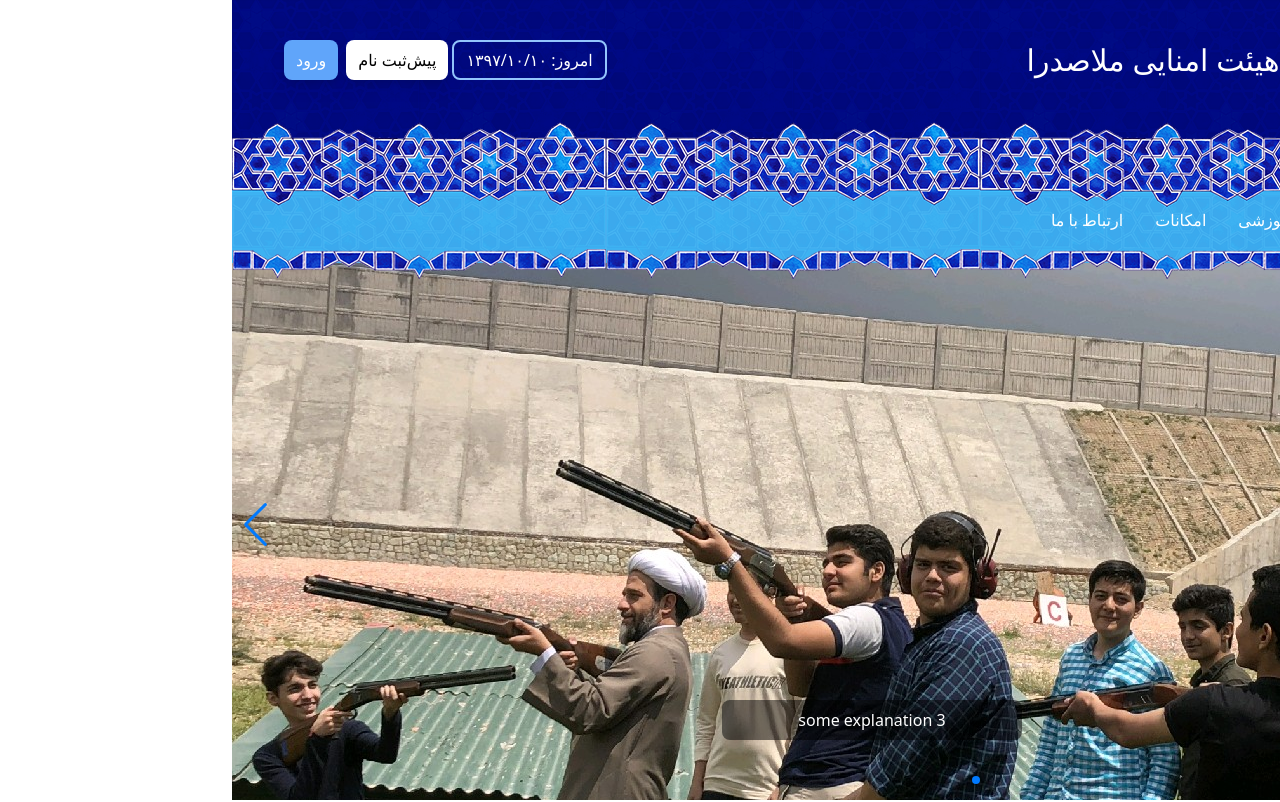
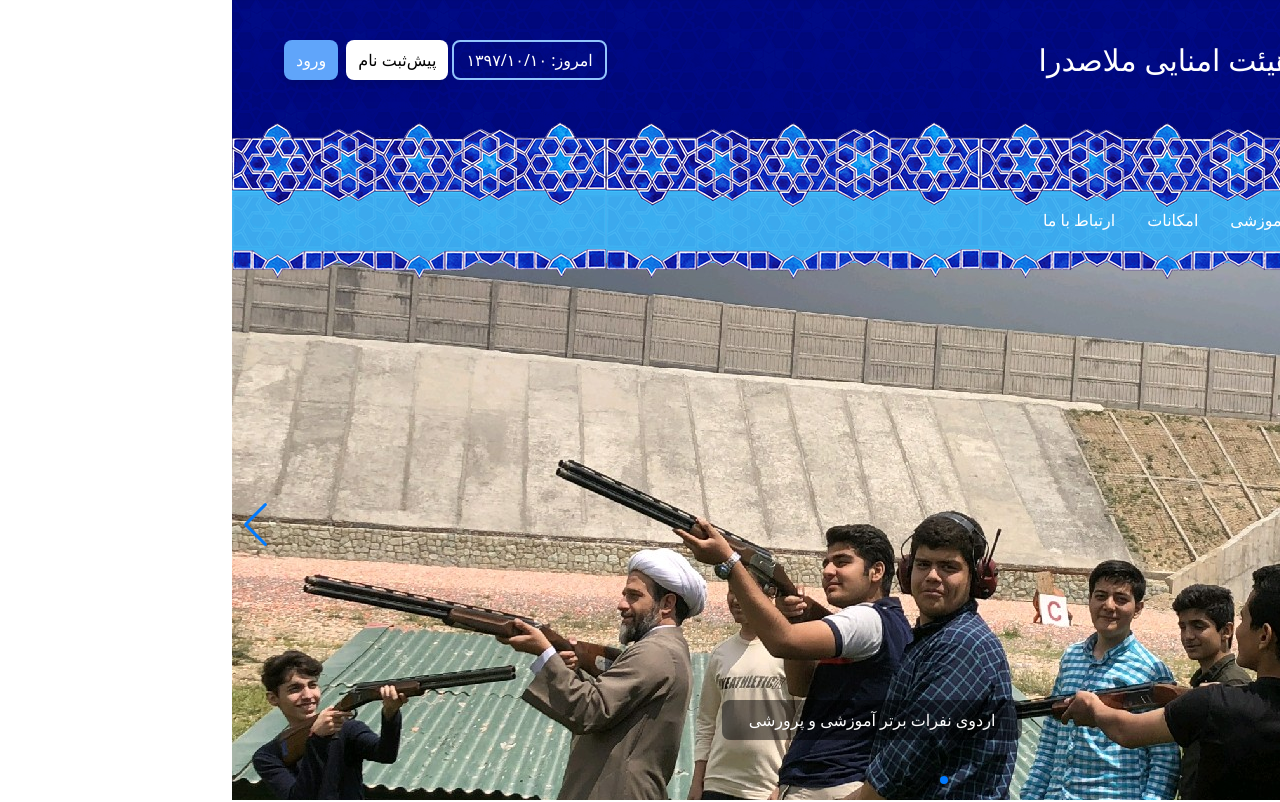
Before and after one commit to Amohammadi2/mollasadra-landing-page, a React (Vite) app: page / in a window 1280 px wide. Shown: the top 802 px of the page. Built offline with nearby package versions, Linux system fonts and the light colour scheme; grey boxes are pictures that could not be loaded.

Commit message:
[feat] add side menu

```diff
--- a/src/App.jsx
+++ b/src/App.jsx
@@ -133,20 +133,16 @@ function App() {
           style={{height: `calc(100vh - ${navbarCurrentHeight}px)`}}
         >
           {[
-            [3, 'some explanation'],
-            [1, 'some explanation'],
-            [15, 'some explanation'],
-            [2, 'some explanation'],
-            [4, 'some explanation'],
-            [5, 'some explanation'],
-            [6, 'some explanation'],
-            [7, 'some explanation'],
-            [8, 'some explanation'],
-            [9, 'some explanation'],
-            [11, 'some explanation'],
-            [12, 'some explanation'],
-            [13, 'some explanation'],
-            [14, 'some explanation']
+            [3, 'اردوی نفرات برتر آموزشی و پرورشی'],
+            [15, 'مسجد جمکران'],
+            [2, 'اردوی آشنایی دماوند'],
+            [4, 'اردوی آشنایی دماوند'],
+            [6, 'هیئت محبان الائمه'],
+            [9, 'قرائت قرآن'],
+            [11, 'مراسمات'],
+            [12, 'سینما'],
+            [13, ''],
+            [14, 'اردوی نفرات برتر آموزشی و پرورشی']
           ].map(([index, description]) => (
             <SwiperSlide key={index}>
               {({ isActive }) => (
@@ -156,19 +152,8 @@ function App() {
           ))}
         </Swiper>
       </div>
-      {/* Review: should we turn this into a `ContentContainer` component? */}
-      <section className="mt-12 pr-12 pl-12 md:pr-28 md:pl-28 lg:pr-48 lg:pl-48 mb-7" id="info">
-        <h1 className="text-5xl text-center">
-          درباره ما
-        </h1>
-        <p className="mt-8 leading-loose">
-          دبیرستان ملاصدرا یکی از دبیرستان های دولتی منطقه ۱۴ است که با رویکرد علمی_پرورشی اداره می گردد. دغدغه اصلی اعضای هیئت امنا و عوامل اجرایی دبیرستان, تربیت دانش آموزان کوشا در مسائل آموزشی و توانمند در مسائل اعتقادی می باشد.
-          در کنار فعالیتهای آموزشی که همه ساله منجر به کسب رتبه برتر امتحانات نهایی در بین مدارس سطح منطقه و موفقیت دانش آموزان در آزمون سراسری دانشگاه های کشور می شود, تلاش های پرورشی در سه سطح عام (کلیه دانش آموزان دبیرستان ), سطح خاص(فعالیتهای تفریحی اعتقادی در طرح عمار ) و هیئت محبان الائمه (رهروان امام و شهدا) می باشد.
-          از مجموعه فعالیت های پرورشی دبیرستان طرح مطالعاتی اندیشه برتر, با رویکرد مطالعه کتب شهید مطهری و آثار مقام معظم رهبری وکسب عناوین برتر مسابقات فرهنگی و هنری ادبی و قرآن و عترت دانش آموزی در سطح منطقه و شهر تهران و ...می باشد .
-        </p>
-      </section>
       {/* Review: should we turn this into a `SectionContainer` component? */}
-      <div className="relative mt-96 pb-52" style={{backgroundColor: "#FAFAFA"}} id="parvareshi">
+      <div className="relative mt-60 pb-52" style={{backgroundColor: "#FAFAFA"}} id="parvareshi">
         <GrayWave className="absolute" style={{transform: "translateY(-210px)"}} />
         {/* Review: should we turn this into a `ContentContainer` component? */}
         <section className="pr-12 pl-12 md:pr-28 md:pl-28 lg:pr-48 lg:pl-48">
--- /dev/null
+++ b/src/components/IconWrapper.jsx
@@ -0,0 +1,25 @@
+export default function IconWrapper({ children, dark=false, side='10', styles='', ...props}) {
+  // Todo: find a way to optimize and clean up this shit ...
+  if (dark) {
+    return (
+      <i className={`
+        flex justify-center items-center w-${side} h-${side}
+        cursor-pointer rounded-full
+        transition-all ease-out hover:bg-[rgba(255,255,255,0.15)] ${styles}
+      `} {...props}>
+        {children}
+      </i>
+    )
+  }
+  else {
+    return (
+      <i className={`
+        flex justify-center items-center w-${side} h-${side}
+        cursor-pointer rounded-full
+        transition-all ease-out hover:bg-[rgba(0,0,0,0.11)] ${styles}
+      `} {...props}>
+        {children}
+      </i>
+    )
+  }
+}
--- a/src/components/Navbar/Navbar.view.jsx
+++ b/src/components/Navbar/Navbar.view.jsx
@@ -5,11 +5,20 @@ import { AnimatePresence, motion } from "framer-motion";
 import Button from "../Button";
 import headerBg from "../../assets/header-bg.png";
 import Imam from "../../assets/imam.png";
-import { useHeaderState } from "./hooks";
+import {
+  useHeaderContentState,
+  useHeaderState,
+  useSidebarState,
+} from "./hooks";
+import { FontAwesomeIcon } from "@fortawesome/react-fontawesome";
+import { faBars } from "@fortawesome/free-solid-svg-icons";
+import IconWrapper from "../IconWrapper";
 
 export default forwardRef(function NavbarView({ widndowWidth }, ref) {
-  const [sidebarActive, setSidebarActive] = useState(false);
+  const [sidebarOpen, setSidebarOpen] = useState(false);
   const { showHeader } = useHeaderState();
+  const { showSidebar } = useSidebarState();
+  const { showFullText, showDate, decreaseFontSize } = useHeaderContentState();
 
   function redirectToPortal() {
     window.location = "https://mollasadraschool.ir/Account/Login";
@@ -18,11 +27,6 @@ export default forwardRef(function NavbarView({ widndowWidth }, ref) {
   function redirectToPreregistration() {
     window.location = "https://mollasadraschool.ir/PreRegistration/Level0";
   }
-
-  useEffect(() => {
-    if (widndowWidth <= screens["md"]) setSidebarActive(true);
-    else setSidebarActive(false);
-  }, [widndowWidth]);
 
   //#region Navbar Animation Variants
   const navLinkContainerVariants = {
@@ -59,6 +63,39 @@ export default forwardRef(function NavbarView({ widndowWidth }, ref) {
     </>
   );
 
+  const navLinks = (
+    <>
+      <motion.a
+        href="#parvareshi"
+        className="mx-4"
+        variants={navLinkitemVariants}
+      >
+        معاونت پرورشی
+      </motion.a>
+      <motion.a
+        href="#amoozeshi"
+        className="mx-4"
+        variants={navLinkitemVariants}
+      >
+        معاونت آموزشی
+      </motion.a>
+      <motion.a
+        href="#features"
+        className="mx-4"
+        variants={navLinkitemVariants}
+      >
+        امکانات
+      </motion.a>
+      <motion.a
+        href="#stats"
+        className="mx-4"
+        variants={navLinkitemVariants}
+      >
+        ارتباط با ما
+      </motion.a>
+    </>
+  )
+
   return (
     <motion.div
       className="fixed text-white top-0 right-0 left-0 z-[1000000]"
@@ -71,7 +108,7 @@ export default forwardRef(function NavbarView({ widndowWidth }, ref) {
     >
       <motion.div
         layout
-        className="px-12"
+        className={`${decreaseFontSize ? "px-1" : "px-12"}`}
         style={{ height: showHeader ? "160px" : "auto" }}
       >
         <motion.div
@@ -84,7 +121,6 @@ export default forwardRef(function NavbarView({ widndowWidth }, ref) {
           }
           initial={false}
         >
-          <AnimatePresence>
           <div className="flex items-center">
             <motion.img
               initial={{ opacity: 0, scale: 0.3 }}
@@ -95,12 +131,16 @@ export default forwardRef(function NavbarView({ widndowWidth }, ref) {
               className="rounded-xl"
             />
             <motion.h1
-                className="text-3xl mr-3"
+              className={`${
+                decreaseFontSize ? "text-xl mr-2" : "text-3xl"
+              } mr-3"`}
               initial={{ y: -200 }}
               animate={{ y: 0 }}
               transition={{ type: "spring", delay: 0.4 }}
             >
-                دبیرستان هیئت امنایی ملاصدرا
+              {showFullText
+                ? "دبیرستان هیئت امنایی ملاصدرا"
+                : "دبیرستان ملاصدرا"}
             </motion.h1>
           </div>
           {showHeader && (
@@ -110,13 +150,14 @@ export default forwardRef(function NavbarView({ widndowWidth }, ref) {
               animate={{ opacity: 1 }}
               exit={{ opacity: 0 }}
             >
+              {showDate && (
                 <div className="flex items-center justify-center border-2 px-3 border-blue-300 rounded-lg">
                   امروز: ۱۳۹۷/۱۰/۱۰
                 </div>
+              )}
               {navButtonGroup}
             </motion.div>
           )}
-          </AnimatePresence>
         </motion.div>
       </motion.div>
       <motion.div
@@ -126,20 +167,40 @@ export default forwardRef(function NavbarView({ widndowWidth }, ref) {
         className="flex items-center justify-between py-4 px-2"
         style={{ height: showHeader ? "120px" : "unset" }}
       >
-        <div className="flex items-center">
-          <motion.a href="#" className="mx-4" variants={navLinkitemVariants}>
-            معاونت پرورشی
-          </motion.a>
-          <motion.a href="#" className="mx-4" variants={navLinkitemVariants}>
-            معاونت آموزشی
-          </motion.a>
-          <motion.a href="#" className="mx-4" variants={navLinkitemVariants}>
-            امکانات
-          </motion.a>
-          <motion.a href="#" className="mx-4" variants={navLinkitemVariants}>
-            ارتباط با ما
-          </motion.a>
+        <AnimatePresence>
+          {showSidebar && sidebarOpen && (
+            <motion.div initial={{opacity: 0}} animate={{opacity:1}} exit={{opacity:0}} className="fixed top-0 right-0 left-0 bottom-0 bg-[rgba(0,0,0,.4)]" onClick={()=>setSidebarOpen(false)}>
+              <motion.div initial={{x: 200}} animate={{x: 0}} exit={{x: 200}} className="w-[200px] h-screen flex flex-col bg-white text-black" onClick={e=>e.stopPropagation()}>
+                <div className="my-2 px-2">
+                  <a href="#parvareshi">معاونت پرورشی</a>
                 </div>
+                <div className="my-2 px-2">
+                  <a href="#amoozeshi">معاونت آموزشی</a>
+                </div>
+                <div className="my-2 px-2">
+                  <a href="#features">امکانات</a>
+                </div>
+                <div className="my-2 px-2">
+                  <a href="#stats">ارتباط با ما</a>
+                </div>
+              </motion.div>
+            </motion.div>
+          )}
+        </AnimatePresence>
+        <div className="flex items-center px-2">
+          {!showSidebar ? (
+            navLinks
+          ) : (
+            <IconWrapper dark onClick={()=>setSidebarOpen(true)}>
+              <FontAwesomeIcon
+                icon={faBars}
+                className="text-xl"
+                style={{ alignContent: "middle" }}
+              />
+            </IconWrapper>
+          )}
+        </div>
+
         <AnimatePresence>
           {!showHeader && (
             <motion.div
--- a/src/components/Navbar/hooks.js
+++ b/src/components/Navbar/hooks.js
@@ -1,5 +1,7 @@
 import { useEffect, useState } from "react";
+import { useWindowSize } from "react-use";
 import usePageScroll from "../../hooks/usePageScroll";
+import { screens } from "../../shared/constants";
 
 export function useHeaderState() {
   const { scrollY } = usePageScroll()
@@ -16,3 +18,53 @@ export function useHeaderState() {
 
   return { showHeader }
 }
+
+
+export function useSidebarState() {
+  const { width } = useWindowSize()
+  const [showSidebar, setShowSidebar] = useState(false)
+
+  useEffect(() => {
+    if (width <= screens['md']) {
+      setShowSidebar(true)
+    }
+    else {
+      setShowSidebar(false)
+    }
+    console.log(showSidebar)
+  }, [width])
+
+  return { showSidebar }
+}
+
+export function useHeaderContentState() {
+  const [showDate, setShowDate] = useState(true)
+  const [showFullText, setShowFullText] = useState(true)
+  const [decreaseFontSize, setDecreaseFontSize] = useState(false)
+  const { width } = useWindowSize()
+
+  useEffect(() => {
+    if (width <= 900) {
+      setShowFullText(false)
+    }
+    else {
+      setShowFullText(true)
+    }
+
+    if (width <= 670) {
+      setShowDate(false)
+    }
+    else {
+      setShowDate(true)
+    }
+
+    if (width <= 550) {
+      setDecreaseFontSize(true)
+    }
+    else {
+      setDecreaseFontSize(false)
+    }
+  }, [width])
+
+  return { showDate, showFullText, decreaseFontSize }
+}
--- a/src/components/SliderItem.jsx
+++ b/src/components/SliderItem.jsx
@@ -23,9 +23,15 @@ export function SliderItem({ description, index, isActive }) {
             transition={{ duration: 1, ease: "easeOut" }}
             className="w-full h-full flex justify-center items-center bg-[rgba(0,0,0,.4)] text-white"
           />
-          <motion.div animate={{ y: -100 }} transition={{ duration: .4, delay: .7 }} className="bg-[rgba(0,0,0,.5)] text-white rounded-lg px-3 py-2 w-[300px] mr-[calc(50%-150px)] text-center">
-            {description} {index}
-          </motion.div>
+          {description && (
+            <motion.div
+              animate={{ y: -100 }}
+              transition={{ duration: 0.4, delay: 0.7 }}
+              className="bg-[rgba(0,0,0,.5)] text-white rounded-lg px-3 py-2 w-[300px] mr-[calc(50%-150px)] text-center"
+            >
+              {description}
+            </motion.div>
+          )}
         </>
       )}
     </div>
```
Lines whose indentation alone changed are shown as unchanged.
